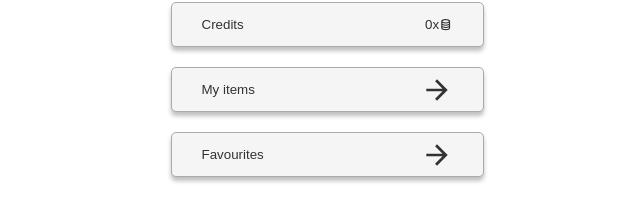
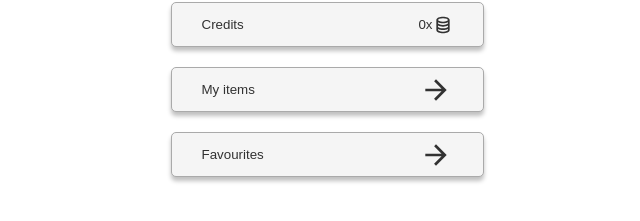
Before and after one commit to RevanToma/Tiny-Treasures, a React (Vite) app in the folder web-app/: page /account in a window 1280 px wide. Shown: the part 169-390 px from the top of the page, without its empty margins (313-953 px from the left). Built offline with nearby package versions, Linux system fonts and the light colour scheme.

Commit message:
split the code and created navigationitems component

```diff
--- a/web-app/src/routes/settings/AccountSettings.component.tsx
+++ b/web-app/src/routes/settings/AccountSettings.component.tsx
@@ -8,6 +8,7 @@ import { selectUserCredits } from "../../store/user/userSelectors";
 import LeftCarett from "../../assets/svg.icons/LeftCarett";
 import { BiCoinStack } from "react-icons/bi";
 import { IoMdArrowForward } from "react-icons/io";
+import NavigationItem from "./NavigationItems";
 const AccountSettings = () => {
   const userCredits = useSelector(selectUserCredits);
   const navigate = useNavigate();
@@ -29,55 +30,25 @@ const AccountSettings = () => {
   return (
     <>
       <Box flexDirection="row" justifyContent="center" margin="1rem">
-        <h1> Account</h1>
+        <h1>Account</h1>
       </Box>
       <Box>
         <LeftCarett onClick={() => navigate("/")} />
       </Box>
-
       <Box gap="2rem" margin="2rem">
-        <Button
-          buttonType={ButtonType.Secondary}
+        <NavigationItem
+          text="Account Settings"
           onClick={handleAccountSettings}
+        />
+        <NavigationItem
+          onClick={handleCredits}
+          showArrow={false}
+          text="Credits"
         >
-          <Box
-            alignItems="center"
-            flexDirection="row"
-            justifyContent="space-between"
-          >
-            Account Settings <IoMdArrowForward size={32} />
-          </Box>
-        </Button>
-        <Button buttonType={ButtonType.Secondary} onClick={handleCredits}>
-          <Box
-            alignItems="center"
-            flexDirection="row"
-            justifyContent="space-between"
-          >
-            <span>Credits </span>
-            <Box alignItems="center" flexDirection="row">
-              {userCredits}x <BiCoinStack />
-            </Box>
-          </Box>
-        </Button>
-        <Button buttonType={ButtonType.Secondary} onClick={handleMyItems}>
-          <Box
-            alignItems="center"
-            flexDirection="row"
-            justifyContent="space-between"
-          >
-            My items <IoMdArrowForward size={32} />
-          </Box>
-        </Button>
-        <Button buttonType={ButtonType.Secondary} onClick={handleFavourites}>
-          <Box
-            alignItems="center"
-            flexDirection="row"
-            justifyContent="space-between"
-          >
-            Favourites <IoMdArrowForward size={32} />
-          </Box>
-        </Button>
+          {userCredits}x<BiCoinStack size={20} />
+        </NavigationItem>
+        <NavigationItem text="My items" onClick={handleMyItems} />
+        <NavigationItem text="Favourites" onClick={handleFavourites} />
       </Box>
     </>
   );
--- /dev/null
+++ b/web-app/src/routes/settings/NavigationItems.tsx
@@ -0,0 +1,45 @@
+import Button from "../../components/common/Button/Button.component";
+import Box from "../../components/common/Box/Box";
+
+import { IoMdArrowForward } from "react-icons/io";
+import { ButtonType } from "../../components/common/Button/button.types";
+
+interface NavigationItemProps {
+  children?: React.ReactNode;
+
+  text?: string;
+  icon?: React.ReactNode;
+  onClick: () => void;
+  showArrow?: boolean;
+}
+
+const NavigationItem = ({
+  children,
+  text,
+  icon,
+  onClick,
+  showArrow = true,
+}: NavigationItemProps) => {
+  return (
+    <Button buttonType={ButtonType.Secondary} onClick={onClick}>
+      <Box
+        alignItems="center"
+        flexDirection="row"
+        justifyContent="space-between"
+      >
+        <span>{text}</span>
+        {icon && (
+          <Box alignItems="center" flexDirection="row">
+            {icon}
+          </Box>
+        )}
+        <Box flexDirection="row" alignItems="center">
+          {children}
+        </Box>
+        {showArrow && <IoMdArrowForward size={32} />}
+      </Box>
+    </Button>
+  );
+};
+
+export default NavigationItem;
```
